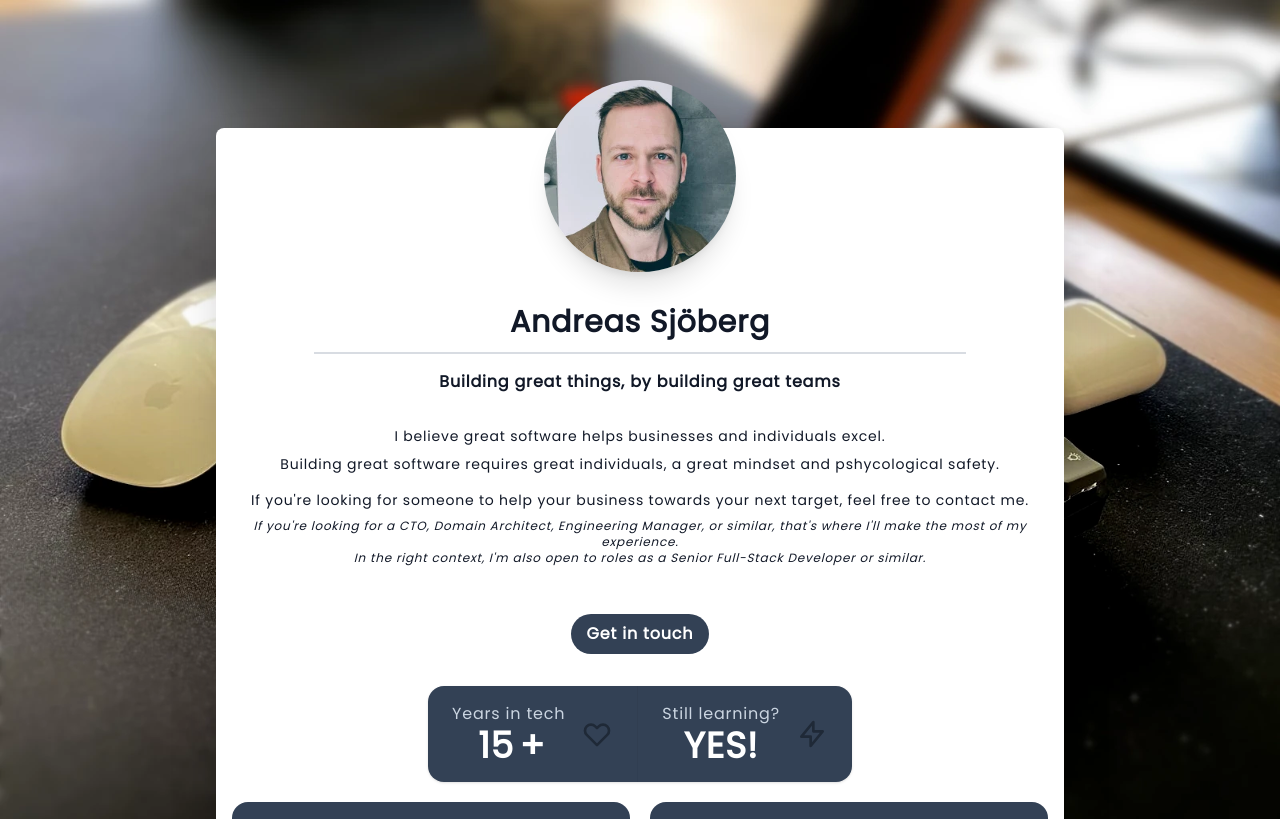
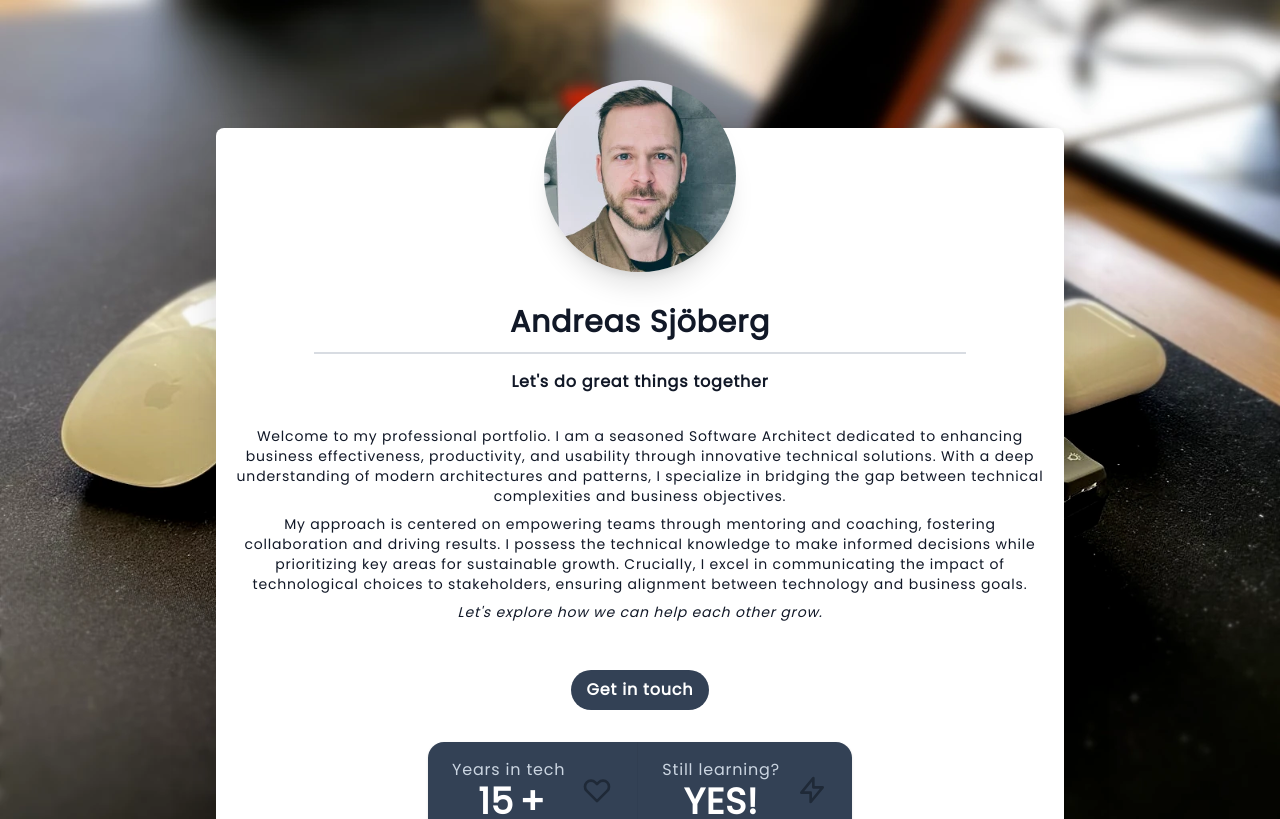
Before and after one commit to andreassjoberg/andreassjoberg_com, a SvelteKit app: page / in a window 1280 px wide. Shown: the top 819 px of the page. Built offline with nearby package versions, Linux system fonts and the light colour scheme.

Commit message:
patch: Change the text

```diff
--- a/src/routes/+page.svelte
+++ b/src/routes/+page.svelte
@@ -48,28 +48,27 @@
 
         <h1 class="text-3xl font-bold pt-8">Andreas Sjöberg</h1>
         <div class="mx-auto w-4/5 pt-3 border-b-2 border-slate-500 dark:border-slate-200 opacity-25" />
-        <p class="pt-4 text-base font-bold">Building great things, by building great teams</p>
-        <p class="pt-8 text-sm">I believe great software helps businesses and individuals excel.</p>
+        <p class="pt-4 text-base font-bold">Let's do great things together</p>
+        <p class="pt-8 text-sm">
+          Welcome to my professional portfolio. I am a seasoned Software Architect dedicated to enhancing business
+          effectiveness, productivity, and usability through innovative technical solutions. With a deep understanding
+          of modern architectures and patterns, I specialize in bridging the gap between technical complexities and
+          business objectives.
+        </p>
         <p class="pt-2 text-sm">
-          Building great software requires great individuals, a great mindset and pshycological safety.
+          My approach is centered on empowering teams through mentoring and coaching, fostering collaboration and
+          driving results. I possess the technical knowledge to make informed decisions while prioritizing key areas for
+          sustainable growth. Crucially, I excel in communicating the impact of technological choices to stakeholders,
+          ensuring alignment between technology and business goals.
         </p>
-        <p class="pt-4 text-sm">
-          If you're looking for someone to help your business towards your next target, feel free to contact me.
-        </p>
-        <p class="pt-2 text-xs italic">
-          If you're looking for a CTO, Domain Architect, Engineering Manager, or similar, that's where I'll make the
-          most of my experience.
-        </p>
-        <p class="text-xs italic">
-          In the right context, I'm also open to roles as a Senior Full-Stack Developer or similar.
-        </p>
+        <p class="pt-2 text-sm italic">Let's explore how we can help each other grow.</p>
 
         <div class="pt-12 pb-8">
           {#if e}
             <a href={`mailto:${e}`} class="font-bold py-4">{e}</a>
           {:else}
             <button
-              class="bg-slate-700 hover:bg-slate-900 text-white dark:bg-slate-500 dark:hover:bg-slate-700 font-bold py-2 px-4 rounded-full"
+              class="bg-slate-700 hover:bg-slate-900 text-white dark:bg-slate-500 dark:hover:bg-slate-700 transition-colors duration-700 font-bold py-2 px-4 rounded-full"
               on:click={() => (show = !show)}
             >
               Get in touch
@@ -77,8 +76,8 @@
           {/if}
         </div>
 
-        <div class="stats shadow stats-vertical md:stats-horizontal bg-slate-700 dark:bg-slate-500">
-          <div class="stat transition-colors duration-700 hover:bg-red-800">
+        <div class="stats shadow stats-vertical md:stats-horizontal">
+          <div class="stat transition-colors duration-700 bg-slate-700 dark:bg-slate-500 hover:bg-red-800">
             <div class="stat-figure">
               <svg
                 xmlns="http://www.w3.org/2000/svg"
@@ -103,7 +102,7 @@
             </div>
           </div>
 
-          <div class="stat transition-colors duration-700 hover:bg-indigo-700">
+          <div class="stat transition-colors duration-700 bg-slate-700 dark:bg-slate-500 hover:bg-indigo-700">
             <div class="stat-figure">
               <svg
                 xmlns="http://www.w3.org/2000/svg"
```
